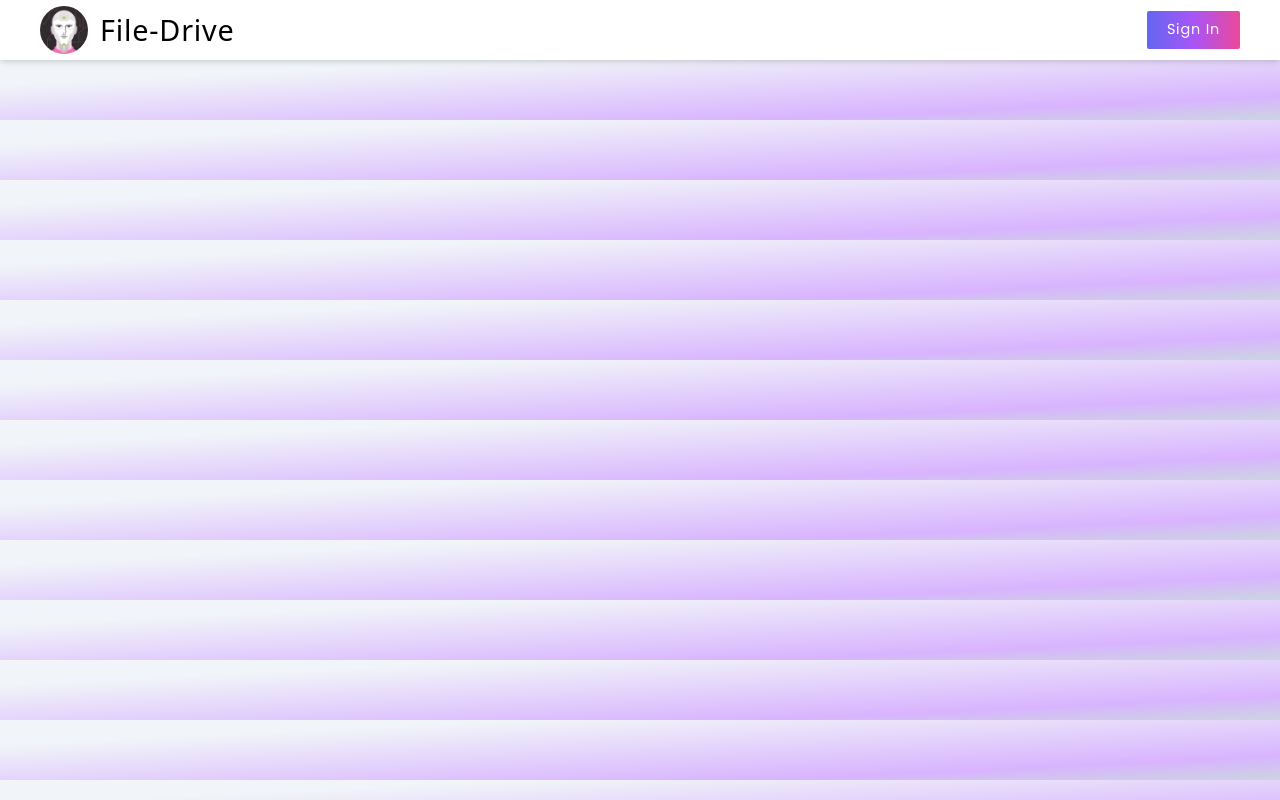
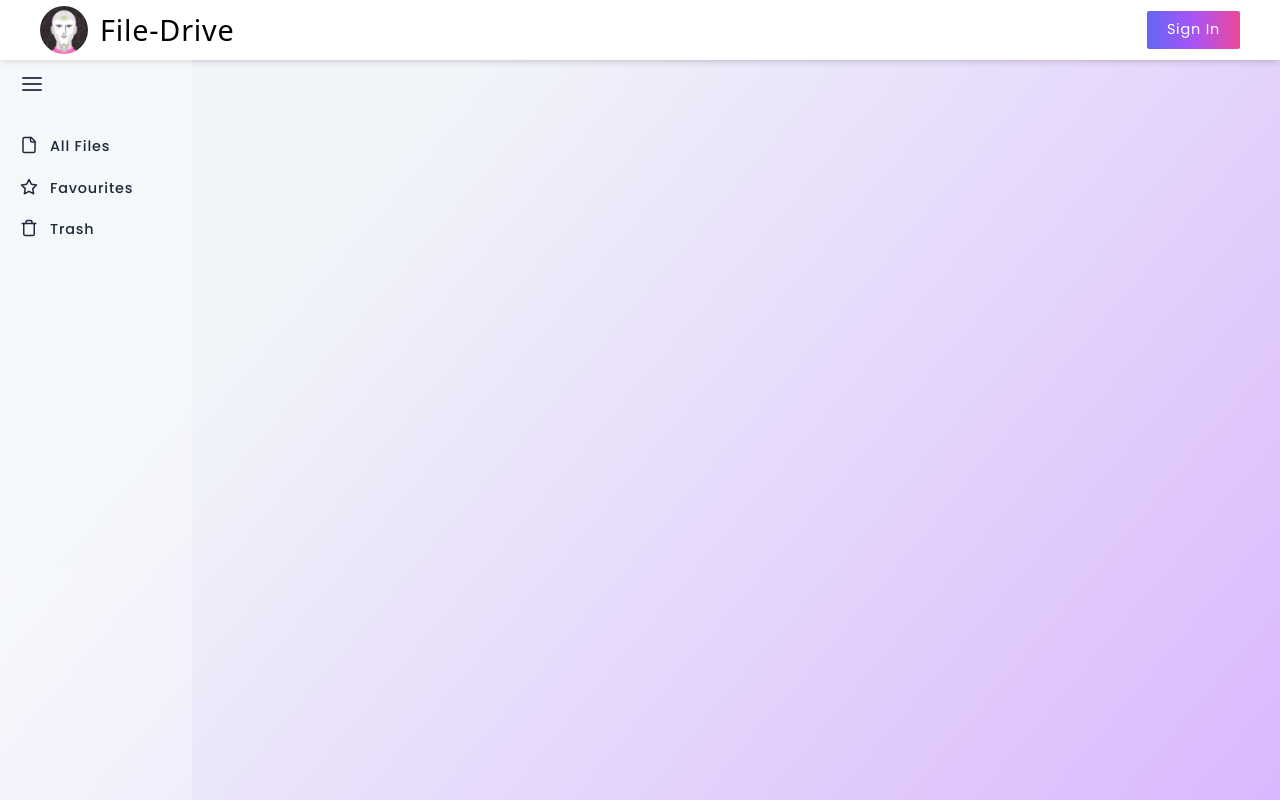
Before and after one commit to anujsingh4545/File-Drive, a React (Vite) app: page /dashboard in a window 1280 px wide. Before the commit this address had no page. Shown: the top 800 px of the page. Built offline with nearby package versions, Linux system fonts and the light colour scheme; a web font is replaced by a local one.

Commit message:
dashboard sidenav1

```diff
--- a/index.html
+++ b/index.html
@@ -7,7 +7,7 @@
     <link rel="preconnect" href="https://fonts.gstatic.com" crossorigin />
     <link href="https://fonts.googleapis.com/css2?family=Madimi+One&family=Poppins:ital,wght@0,100;0,200;0,300;0,400;0,500;0,600;0,700;0,800;0,900;1,100;1,200;1,300;1,400;1,500;1,600;1,700;1,800;1,900&display=swap" rel="stylesheet" />
     <meta name="viewport" content="width=device-width, initial-scale=1.0" />
-    <title>Vite + React + TS</title>
+    <title>File-Drive</title>
   </head>
   <body>
     <div id="root"></div>
--- a/src/App.tsx
+++ b/src/App.tsx
@@ -2,6 +2,7 @@ import {Route, Routes} from "react-router-dom";
 import Home from "./pages/Home";
 import NavbarTop from "./common/Navbar/NavbarTop";
 import Login from "./pages/Login";
+import DashBoard from "./pages/DashBoard";
 
 function App() {
   return (
@@ -10,6 +11,7 @@ function App() {
       <Routes>
         <Route path="/" element={<Home />} />
         <Route path="/login" element={<Login />} />
+        <Route path="/dashboard" element={<DashBoard />} />
       </Routes>
     </>
   );
--- a/src/common/Navbar/NavbarTop.tsx
+++ b/src/common/Navbar/NavbarTop.tsx
@@ -2,7 +2,7 @@ import {Link} from "react-router-dom";
 
 const NavbarTop = () => {
   return (
-    <main className="  h-[60px]  w-full bg-white shadow-md ">
+    <main className="  fixed h-[60px]  w-full bg-white shadow-md ">
       <div className=" w-full h-full  px-3 md:px-10 flex justify-between items-center">
         <section className=" flex flex-row items-center justify-center gap-3 ">
           <img src=" /unnamed.png " alt="" className=" h-12  rounded-full " />
--- /dev/null
+++ b/src/components/DashBoard/SideNav.tsx
@@ -0,0 +1,58 @@
+import {AlignJustify, AlignRight, File, Star, Trash} from "lucide-react";
+import {useEffect, useState} from "react";
+
+const SideNav = () => {
+  const [showpanel, setShowPanel] = useState<boolean>(true);
+
+  const [windowWidth, setWindowWidth] = useState<number>(window.innerWidth);
+
+  useEffect(() => {
+    const handleResize = () => {
+      setWindowWidth(window.innerWidth);
+    };
+
+    window.addEventListener("resize", handleResize);
+
+    return () => {
+      window.removeEventListener("resize", handleResize);
+    };
+  }, []);
+
+  useEffect(() => {
+    if (windowWidth < 768) {
+      setShowPanel(false);
+    } else {
+      setShowPanel(true);
+    }
+  }, [windowWidth]);
+
+  return (
+    <>
+      <div className={` z-40 w-[50%] sm:w-[40%] md:w-[20%] lg:w-[15%] mt-[60px] h-[100lvh]  bg-white/30  fixed  ${showpanel ? "left-0" : "left-[-500px] "} ease-in-out duration-300 `}>
+        <main className=" w-full h-full  flex flex-col items-left px-5 py-3">
+          <AlignJustify className=" text-gray-700 hover:text-gray-950 cursor-pointer ease-in-out duration-150 " onClick={() => setShowPanel(false)} />
+
+          <section className=" w-full mt-10 flex-col flex items-left justify-center gap-y-5 ">
+            <p className=" w-full flex  items-start  gap-3 font-medium text-slate-800 cursor-pointer hover:text-blue-500 ease-in-out  duration-150 transform  ">
+              <File size={18} /> All Files
+            </p>
+            <p className=" w-full  flex  items-start  gap-3 font-medium text-slate-800 cursor-pointer  hover:text-blue-500 ease-in-out  duration-150 transform ">
+              <Star size={18} /> Favourites
+            </p>
+            <p className=" w-full  flex  items-start  gap-3 font-medium text-slate-800 cursor-pointer  hover:text-blue-500 ease-in-out  duration-150 transform ">
+              <Trash size={18} /> Trash
+            </p>
+          </section>
+        </main>
+      </div>
+
+      {showpanel && <section className=" md:hidden z-20 fixed top-0 left-0 w-[100%] bg-[#b1afaf18] cursor-pointer flex-1 h-[100dvh]" onClick={() => setShowPanel(false)}></section>}
+
+      <section className={` fixed mt-[70px]  rounded-s-sm pr-5 py-3 pl-2 rounded-full flex items-center justify-center cursor-pointer  bg-gradient-to-r from-indigo-500 via-purple-500 to-pink-500 text-white ${!showpanel ? "left-0" : "left-[-500px] "} ease-in-out duration-300 `} onClick={() => setShowPanel(true)}>
+        <AlignRight className=" w-full text-center text-white  " />
+      </section>
+    </>
+  );
+};
+
+export default SideNav;
--- a/src/index.css
+++ b/src/index.css
@@ -30,3 +30,17 @@
     @apply text-[1rem];
   }
 }
+
+::-webkit-scrollbar {
+  width: 10px;
+}
+
+/* Track */
+::-webkit-scrollbar-track {
+  background: #bd91ed;
+}
+
+/* Handle */
+::-webkit-scrollbar-thumb {
+  background: #ffffff;
+}
--- /dev/null
+++ b/src/pages/DashBoard.tsx
@@ -0,0 +1,11 @@
+import SideNav from "../components/DashBoard/SideNav";
+
+const DashBoard = () => {
+  return (
+    <div className=" w-full h-[190vh] ">
+      <SideNav />
+    </div>
+  );
+};
+
+export default DashBoard;
--- a/src/pages/Login.tsx
+++ b/src/pages/Login.tsx
@@ -2,7 +2,7 @@ import LoginMedia from "../components/Login/LoginMedia";
 
 const Login = () => {
   return (
-    <div className=" w-full h-[calc(100lvh-60px)] flex items-center justify-center  px-3 md:px-0 ">
+    <div className=" w-full h-[calc(100dvh-60px)] flex items-center justify-center  px-3 md:px-0 ">
       <main className=" w-[100%] md:w-[50%] lg:w-[30%]  h-fit  flex flex-col items-center justify-center bg-white/20  rounded-md shadow-md px-5 py-10  ">
         <h2 className="  font-madami font-semibold text-left w-full "> Login </h2>
         <p className=" w-full text-left mt-1 text-slate-700 ">to continue to file-drive</p>
```
